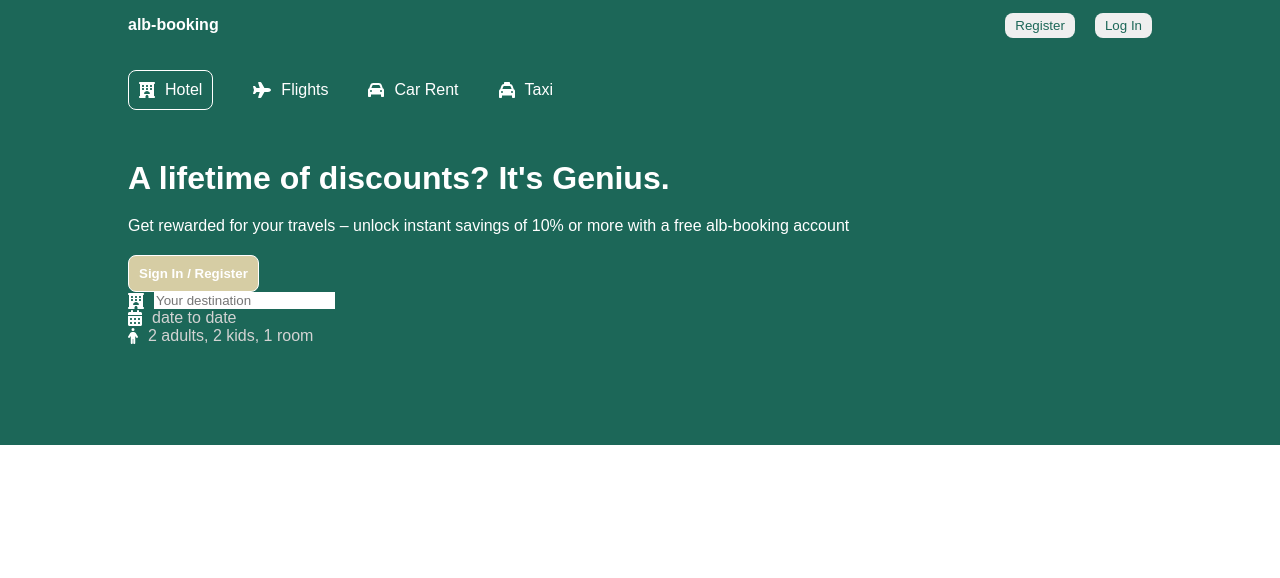
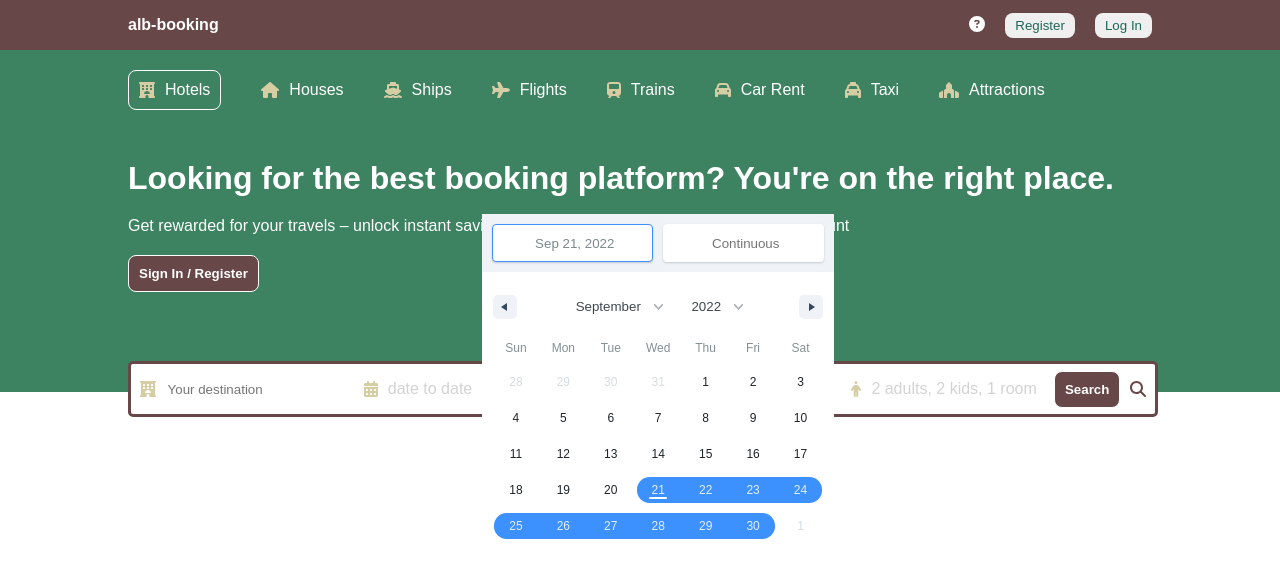
Before and after one commit to FlorentinaDili/alb-booking, a React (Create React App) app: page / in a window 1280 px wide. Shown: the top 578 px of the page. Built offline with nearby package versions, Linux system fonts and the light colour scheme.

Commit message:
Starting Search Bar' '

```diff
--- a/package.json
+++ b/package.json
@@ -10,7 +10,9 @@
     "@testing-library/jest-dom": "^5.16.4",
     "@testing-library/react": "^13.1.1",
     "@testing-library/user-event": "^13.5.0",
+    "date-fns": "^2.29.3",
     "react": "^18.0.0",
+    "react-date-range": "^1.4.0",
     "react-dom": "^18.0.0",
     "react-router-dom": "^6.4.0",
     "react-scripts": "5.0.1",
--- a/src/components/header/Header.jsx
+++ b/src/components/header/Header.jsx
@@ -1,56 +1,96 @@
+import "./header.css";
 import { FontAwesomeIcon } from "@fortawesome/react-fontawesome"
-import { faHotel } from "@fortawesome/free-solid-svg-icons"
+import { faCircle, faHotel, faHouse,
+    faPlaceOfWorship, faQuestion, faQuestionCircle, faSearch, faShip, faTrain } from "@fortawesome/free-solid-svg-icons"
 import { faPlane } from "@fortawesome/free-solid-svg-icons"
 import { faCar } from "@fortawesome/free-solid-svg-icons"
 import { faTaxi } from "@fortawesome/free-solid-svg-icons"
 import { faCalendarDays } from "@fortawesome/free-solid-svg-icons"
 import { faPerson } from "@fortawesome/free-solid-svg-icons"
 
-import "./header.css";
+import { DateRange } from 'react-date-range';
+import { useState, setDate} from 'react'
+import 'react-date-range/dist/styles.css'; // main css file
+import 'react-date-range/dist/theme/default.css'; // theme css file
 
 const Header = () => {
+    const [date, setDtate] = useState([
+        {
+          startDate: new Date(),
+          endDate: null,
+          key: 'selection'
+        }
+      ]);
   return (
         <div className="header">
             <div className="headerContainer">
                 <div className="headerList">
                     <div className="headerListItem active">
-                    <FontAwesomeIcon icon={faHotel} />
-                    <span>Hotel</span>
+                    <FontAwesomeIcon icon={faHotel} className="headerListItemIcon"/>
+                    <span>Hotels</span>
                     </div>
                     <div className="headerListItem">
-                    <FontAwesomeIcon icon={faPlane} />
+                    <FontAwesomeIcon icon={faHouse} className="headerListItemIcon" />
+                    <span>Houses</span>
+                    </div>
+                    <div className="headerListItem">
+                    <FontAwesomeIcon icon={faShip} className="headerListItemIcon"/>
+                    <span>Ships</span>
+                    </div>
+                    <div className="headerListItem">
+                    <FontAwesomeIcon icon={faPlane} className="headerListItemIcon"/>
                     <span>Flights</span>
                     </div>
                     <div className="headerListItem">
-                    <FontAwesomeIcon icon={faCar} />
+                    <FontAwesomeIcon icon={faTrain} className="headerListItemIcon"/>
+                    <span>Trains</span>
+                    </div>
+                    <div className="headerListItem">
+                    <FontAwesomeIcon icon={faCar} className="headerListItemIcon"/>
                     <span>Car Rent</span>
                     </div>
                     <div className="headerListItem">
-                    <FontAwesomeIcon icon={faTaxi} />
+                    <FontAwesomeIcon icon={faTaxi} className="headerListItemIcon"/>
                     <span>Taxi</span>
+                    </div>
+                    <div className="headerListItem">
+                    <FontAwesomeIcon icon={faPlaceOfWorship} className="headerListItemIcon"/>
+                    <span>Attractions</span>
                     </div>
                 </div>
                 <h1 className="headerTitle">
-                   A lifetime of discounts? It's Genius.
+                   Looking for the best booking platform? You're on the right place.
                 </h1>
                  <p className="headerDesc">
                      Get rewarded for your travels – unlock instant savings of 10% or
                      more with a free alb-booking account
                 </p>
                 <button className="headerBtn"> Sign In / Register</button>
+                <div className="headerSearch">
                     <div className="headerSearchItem">
-                    <FontAwesomeIcon icon={faHotel} />
+                        <FontAwesomeIcon icon={faHotel} className="headerIcon"/>
                         <input type="text"
                         placeholder="Your destination"
                         className="headerSearchInput" />
                     </div>
                     <div className="headerSearchItem">
-                    <FontAwesomeIcon icon={faCalendarDays} />
+                        <FontAwesomeIcon icon={faCalendarDays} className="headerIcon"/>
                         <span className="headerSearchText">date to date</span>
+                        <DateRange
+                        editableDateInputs={true}
+                        onChange={item => setDate([item.selection])}
+                        moveRangeOnFirstSelection={false}
+                        ranges={date}
+                        />
                     </div>
                     <div className="headerSearchItem">
-                    <FontAwesomeIcon icon={faPerson} />
+                        <FontAwesomeIcon icon={faPerson} className="headerIcon"/>
                         <span className="headerSearchText">2 adults, 2 kids, 1 room</span>
+                    </div>
+                    <div className="headerSearchItem">
+                        <button className="headerBtn">Search</button>
+                        <FontAwesomeIcon icon={faSearch} className="headerSearchIcon"/>
+                    </div>
                 </div>
             </div>
         </div>
--- a/src/components/header/header.css
+++ b/src/components/header/header.css
@@ -1,5 +1,5 @@
 .header {
-    background-color: #1C6758;
+    background-color: #3D8361;
     color: white;
     display: flex;
     justify-content: center;
@@ -28,6 +28,10 @@
     gap: 10px;
   }
 
+  .headerListItemIcon{
+    color:#D6CDA4;
+  }
+
   .headerListItem.active {
     border: 1px solid white;
     padding: 10px;
@@ -39,7 +43,7 @@
   }
 
   .headerBtn {
-    background-color: #D6CDA4;
+    background-color: #674747;
     color: white;
     font-weight: bold;
     border: none;
@@ -52,7 +56,7 @@
   .headerSearch {
     height: 30px;
     background-color: white;
-    border: 3px solid #febb02;
+    border: 3px solid #674747;
     display: flex;
     align-items: center;
     justify-content: space-around;
@@ -65,7 +69,11 @@
   }
 
   .headerIcon {
-    color: lightgray;
+    color: #D6CDA4;
+  }
+
+  .headerSearchIcon{
+    color: #674747;
   }
 
   .headerSearchItem {
--- a/src/components/navbar/Navbar.jsx
+++ b/src/components/navbar/Navbar.jsx
@@ -1,4 +1,6 @@
 import "./navbar.css"
+import { faQuestionCircle } from "@fortawesome/free-solid-svg-icons"
+import { FontAwesomeIcon } from "@fortawesome/react-fontawesome"
 
 const Navbar = () => {
   return (
@@ -6,6 +8,7 @@ const Navbar = () => {
         <div className="navContainer">
             <span className="logo">alb-booking</span>
             <div className="navItems">
+                    <FontAwesomeIcon icon={faQuestionCircle} />
                 <button className="navButton">Register</button>
                 <button className="navButton">Log In</button>
             </div>
--- a/src/components/navbar/navbar.css
+++ b/src/components/navbar/navbar.css
@@ -3,7 +3,7 @@
 }
 .navbar{
     height: 50px;
-    background-color: #1C6758;
+    background-color: #674747;
     display: flex;
     justify-content: center;
   }
@@ -18,7 +18,6 @@
   }
 
   .logo{
-    font-weight: 500;
     font-weight: bold;
   }
 
```
Also changed, not shown: 1 other file (tests, documents, lock files or other folders). Lines whose indentation alone changed are shown as unchanged.
